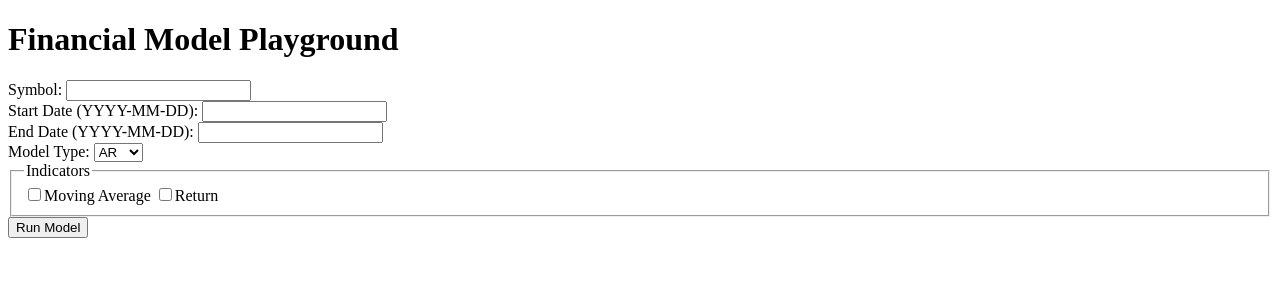
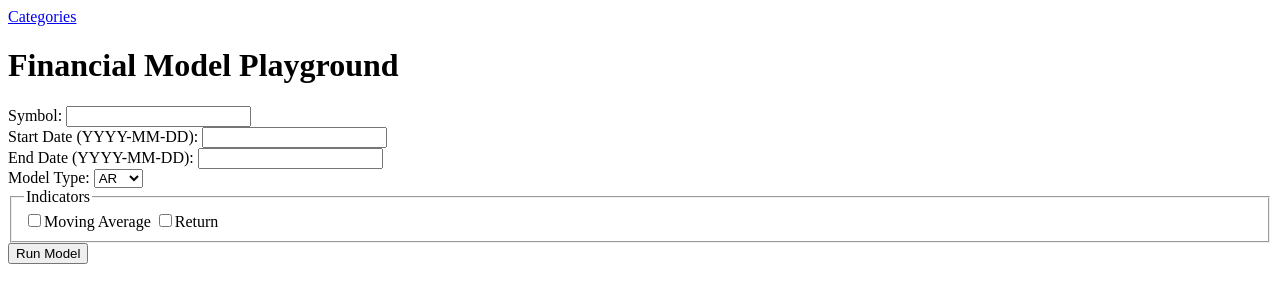
Before and after one commit to flyingtext/economical, a Flask app: page /model/ in a window 1280 px wide. Shown: the top 303 px of the page. Run offline with Flask 3, Linux system fonts and the light colour scheme.

Commit message:
Add navbar linking to categories

```diff
--- a/templates/model.html
+++ b/templates/model.html
@@ -5,6 +5,9 @@
     <title>Financial Model Playground</title>
   </head>
   <body>
+    <nav>
+      <a href="{{ url_for('categories.index') }}">Categories</a>
+    </nav>
     <h1>Financial Model Playground</h1>
     <form method="post">
       <label>Symbol: <input name="symbol" required></label><br>
```
Also changed, not shown: templates/model_result.html (+3 -0 lines).
